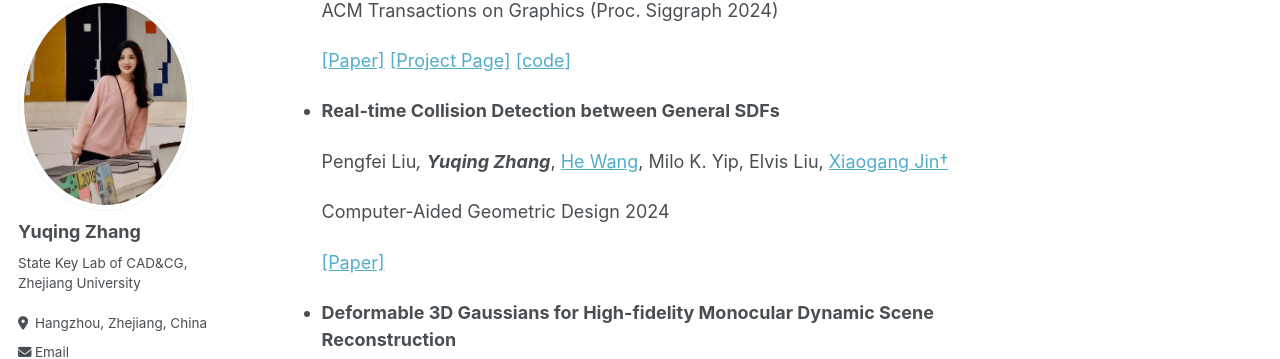
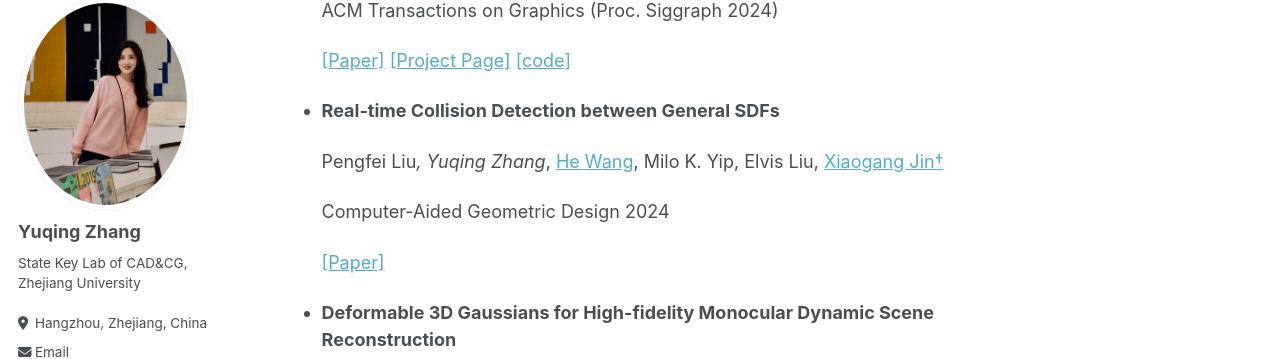
Before and after one commit to zzzyuqing/zzzyuqing.github.io, a Jekyll site: the page built from _pages/about.md, in a window 1280 px wide and 900 px high, scrolled down 698 px. Shown: the part 109-468 px from the top of the window. Built offline with Jekyll 4.4.1, drawn with Linux system fonts in a browser that asks for light colours; some web fonts are replaced.

Commit message:
change details

```diff
--- a/_pages/about.md
+++ b/_pages/about.md
@@ -32,7 +32,7 @@ I am Yuqing Zhang, a Master's student in State Key Lab of CAD&CG at Zhejiang Uni
 
 * **Real-time Collision Detection between General SDFs**
 
-  Pengfei Liu*, **Yuqing Zhang***, [He Wang](https://drhewang.com/), Milo K. Yip, Elvis Liu, [Xiaogang Jin†](http://www.cad.zju.edu.cn/home/jin/)
+  Pengfei Liu*, Yuqing Zhang*, [He Wang](https://drhewang.com/), Milo K. Yip, Elvis Liu, [Xiaogang Jin†](http://www.cad.zju.edu.cn/home/jin/)
 
   Computer-Aided Geometric Design 2024
 
```
